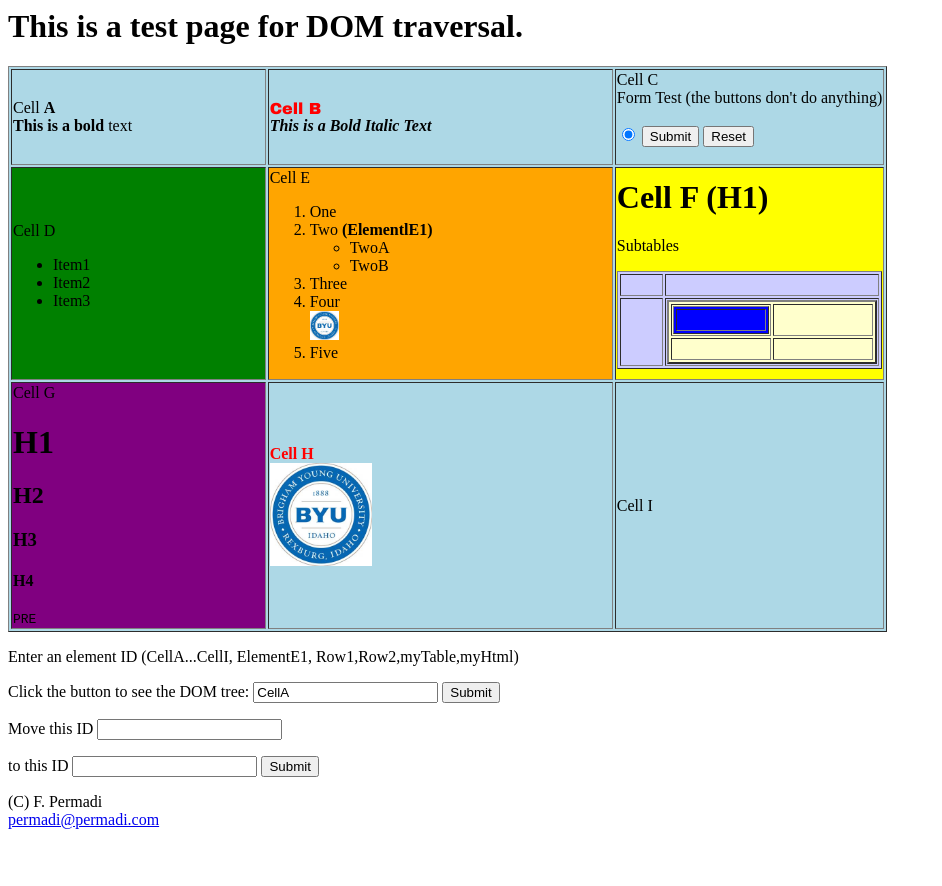
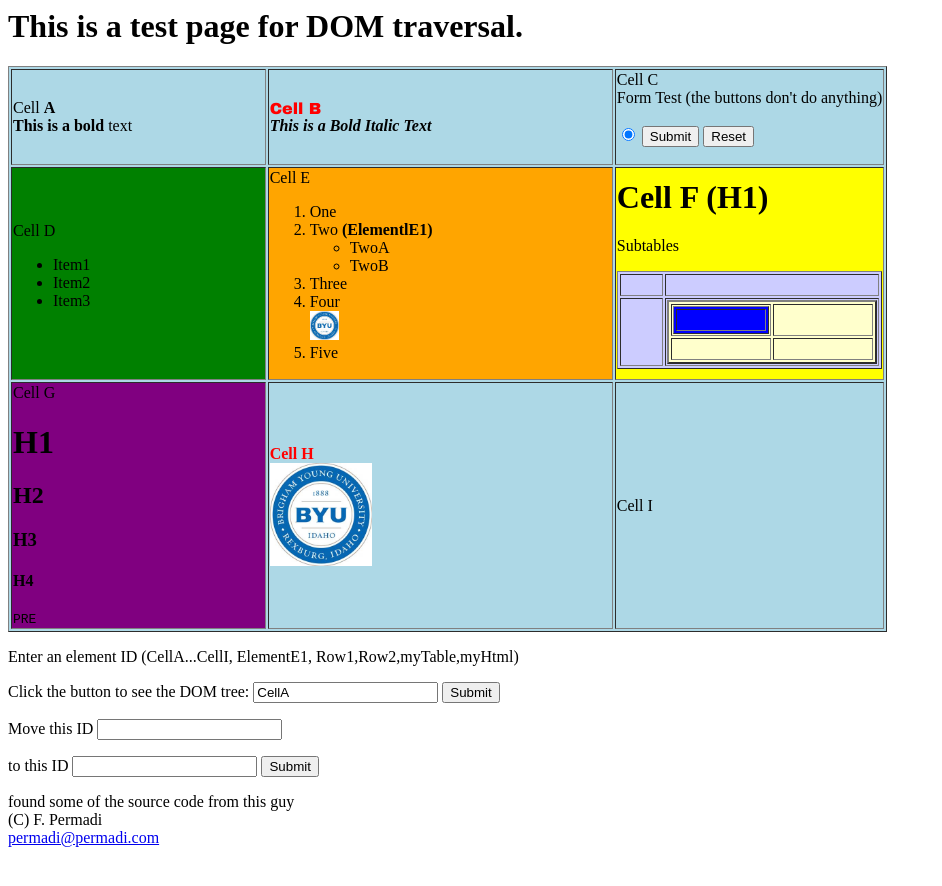
Before and after one commit to gtjames/gtjames.github.io, a Jekyll site: the page domTree/domTree.html, which Jekyll copies as it is, in a window 1280 px wide. Shown: the top 886 px of the page, without its empty margins (0-942 px from the left). Built offline with Jekyll 4.4.1, drawn with Linux system fonts in a browser that asks for light colours; some of the changed lines change nothing that is shown.

Commit message:
Update domTree.html

```diff
--- a/domTree/domTree.html
+++ b/domTree/domTree.html
@@ -114,12 +114,14 @@
 }
 
 function moveIt ( cellId1, cellId2 ) {
-	var afterOne = cellId1.nextSibling();
-	b4One.insertA
-	var b4One = cellId1.previousSibling();
-cellId1.parentNode.removeChild(cellId1);
-cellId2.parentNode.removeChild(cellId2);
-element.insertBefore(para, child);
+	var elements1 = document.getElementsById(cellId1);
+	var elements2 = document.getElementsById(cellId2);
+	var afterOne = elements1.nextSibling();
+	var b4One = elements1.previousSibling();
+	elements1.parentNode.removeChild(elements1);
+	elements2.parentNode.removeChild(elements2);
+	afterOne.insertBefore(afterOne, elements1);
+	b4One.insertBefore(b4One, elements2);
 }
 
 </script>
@@ -135,7 +137,9 @@
 <input type="text" id="Cell2"/>
 <input ID="inp" onClick="moveIt(document.getElementById('Cell1').value, document.getElementById('Cell2').value);" type="submit" value="Submit"> </p>
 
-<p>(C) F. Permadi<a href="mailto:permadi@permadi.com"><br>
+<p>
+found some of the source code from this guy<br>
+(C) F. Permadi<a href="mailto:permadi@permadi.com"><br>
 permadi@permadi.com</a><br>
 </p>
 
```
